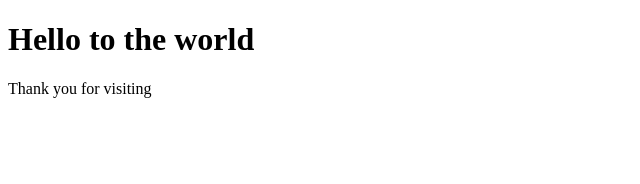
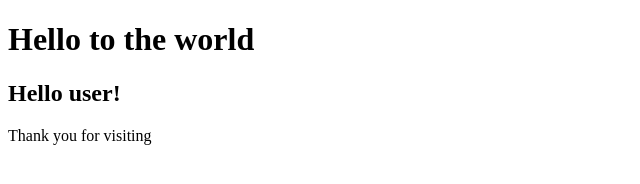
Before and after one commit to RohitKokate/PythonProgramming, a plain HTML site: page index.html in a window 1280 px wide. Shown: the whole page, without its empty margins (0-640 px from the left). Drawn offline with Linux system fonts and the light colour scheme.

Commit message:
Update index.html

```diff
--- a/index.html
+++ b/index.html
@@ -5,6 +5,7 @@
     </head>
     <body>
         <h1>Hello to the world</h1>
+        <h2>Hello user!</h2>
         <p>Thank you for visiting</p>
     </body>
 </html>
```
